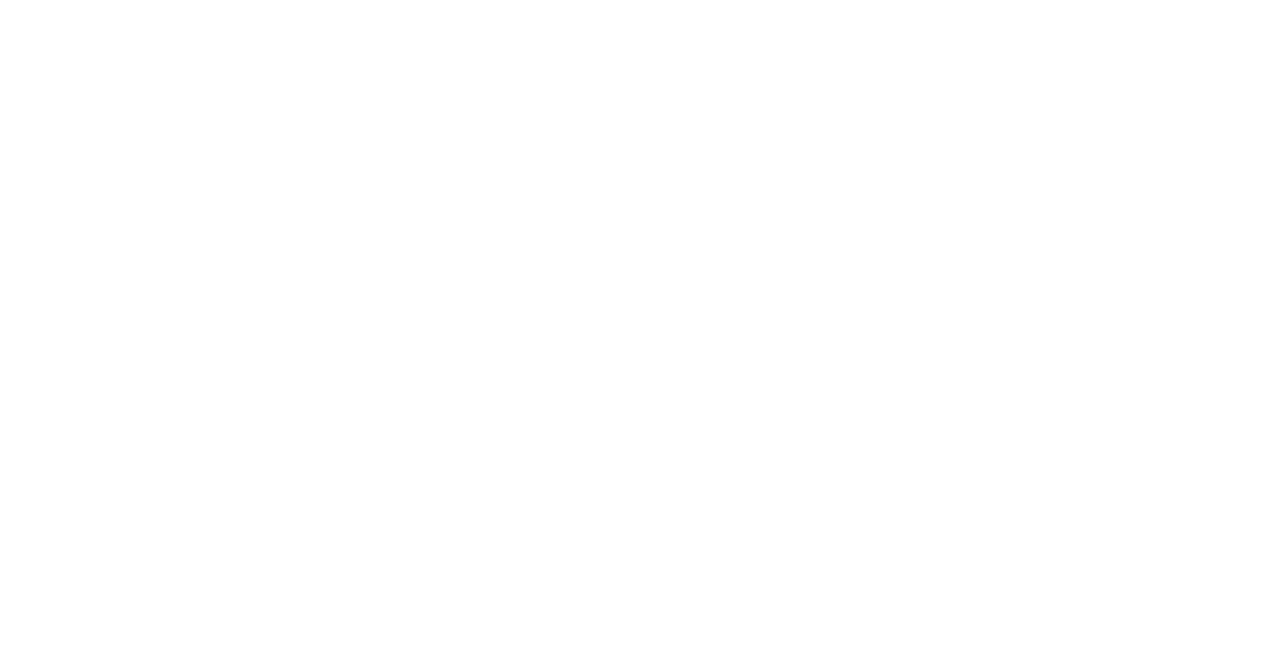
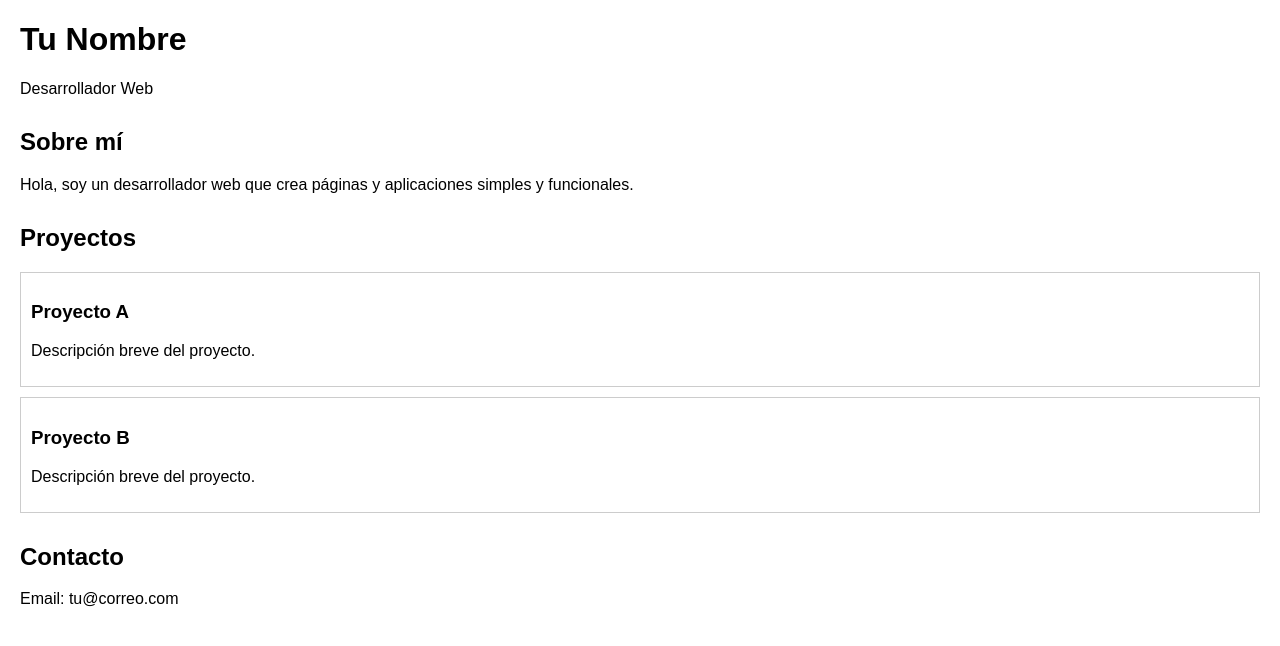
Before and after one commit to AdrianHera/Programacion, a plain HTML site: page Index.html in a window 1280 px wide. Drawn offline with Linux system fonts and the light colour scheme.

Commit message:
actualizado

```diff
--- a/Index.html
+++ b/Index.html
@@ -1,12 +1,44 @@
-<!DOCTYPE html>
-<html lang="">
-  <head>
-    <meta charset="utf-8">
-    <title></title>
-  </head>
-  <body>
-    <header></header>
-    <main></main>
-    <footer></footer>
-  </body>
+<!doctype html>
+<html lang="es">
+<head>
+<meta charset="utf-8" />
+<meta name="viewport" content="width=device-width, initial-scale=1" />
+<title>Portafolio</title>
+<style>
+body { font-family: Arial, sans-serif; margin: 20px; }
+header, section { margin-bottom: 30px; }
+.proyecto { border: 1px solid #ccc; padding: 10px; margin-bottom: 10px; }
+</style>
+</head>
+<body>
+<header>
+<h1>Tu Nombre</h1>
+<p>Desarrollador Web</p>
+</header>
+
+
+<section id="sobre-mi">
+<h2>Sobre mí</h2>
+<p>Hola, soy un desarrollador web que crea páginas y aplicaciones simples y funcionales.</p>
+</section>
+
+
+<section id="proyectos">
+<h2>Proyectos</h2>
+<div class="proyecto">
+<h3>Proyecto A</h3>
+<p>Descripción breve del proyecto.</p>
+</div>
+<div class="proyecto">
+<h3>Proyecto B</h3>
+<p>Descripción breve del proyecto.</p>
+</div>
+</section>
+
+
+<section id="contacto">
+<h2>Contacto</h2>
+<p>Email: tu@correo.com</p>
+</section>
+</body>
 </html>
```
